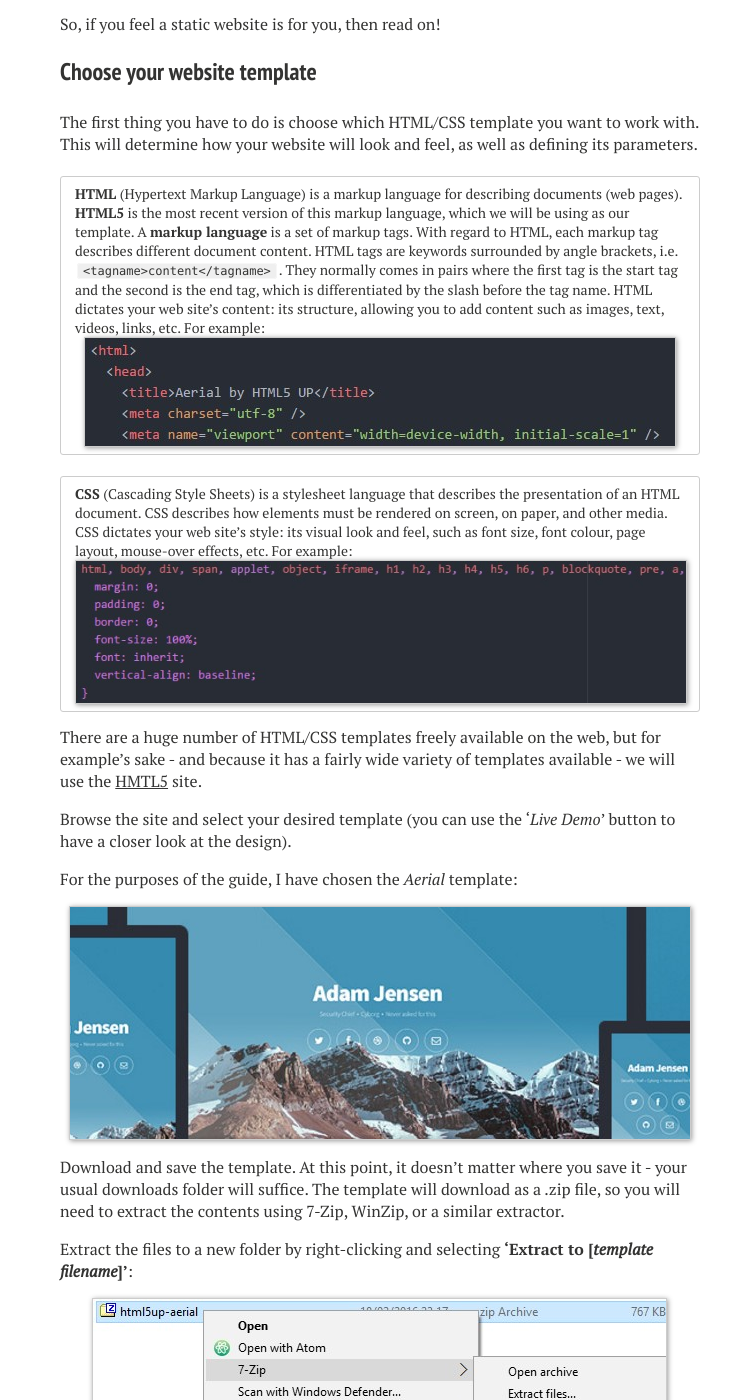
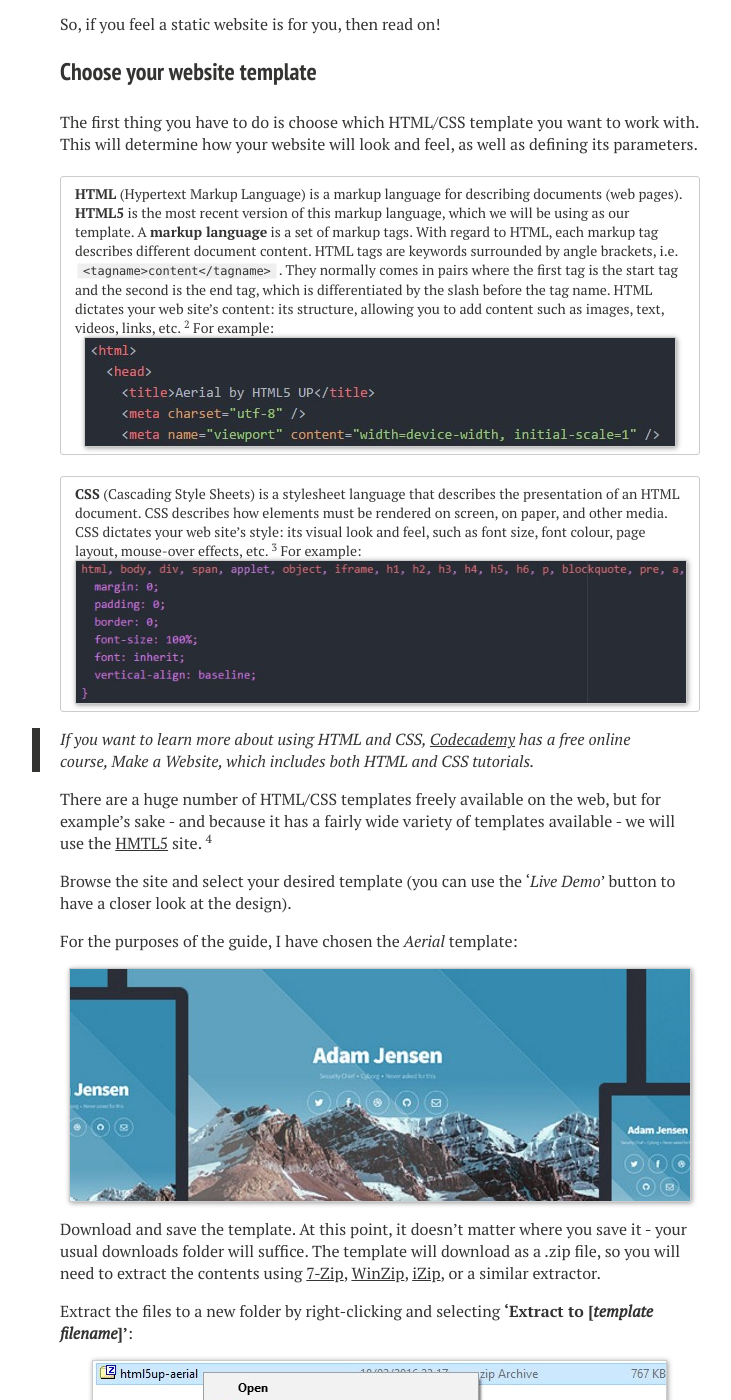
Before and after one commit to stujampur/xpmgla.github.io, a Jekyll site: the page built from _posts/2016-04-08-building-a-basic-landing-page.md, in a window 1280 px wide and 1400 px high, scrolled down 579 px. Shown: the whole window, without its empty margins (260-991 px from the left). Built offline with Jekyll 4.4.1, drawn with Linux system fonts in a browser that asks for light colours; nearby versions of some CDN libraries; some of the changed text lies outside the part shown.

Commit message:
updates landing page guide

```diff
--- a/_posts/2016-04-08-building-a-basic-landing-page.md
+++ b/_posts/2016-04-08-building-a-basic-landing-page.md
@@ -26,15 +26,17 @@ So, if you feel a static website is for you, then read on!
 
 The first thing you have to do is choose which HTML/CSS template you want to work with. This will determine how your website will look and feel, as well as defining its parameters.
 
-**HTML** (Hypertext Markup Language) is a markup language for describing documents (web pages). **HTML5** is the most recent version of this markup language, which we will be using as our template. A **markup language** is a set of markup tags. With regard to HTML, each markup tag describes different document content. HTML tags are keywords surrounded by angle brackets, i.e. `<tagname>content</tagname>`. They normally comes in pairs where the first tag is the start tag and the second is the end tag, which is differentiated by the slash before the tag name. HTML dictates your web site’s content: its structure, allowing you to add content such as images, text, videos, links, etc. For example:
+**HTML** (Hypertext Markup Language) is a markup language for describing documents (web pages). **HTML5** is the most recent version of this markup language, which we will be using as our template. A **markup language** is a set of markup tags. With regard to HTML, each markup tag describes different document content. HTML tags are keywords surrounded by angle brackets, i.e. `<tagname>content</tagname>`. They normally comes in pairs where the first tag is the start tag and the second is the end tag, which is differentiated by the slash before the tag name. HTML dictates your web site’s content: its structure, allowing you to add content such as images, text, videos, links, etc. [^2] For example:
 ![HTML]({{ site.url }}/images/landing-page-guide-images/HTML-example.jpg)
 {: .notice}
 
-**CSS** (Cascading Style Sheets) is a stylesheet language that describes the presentation of an HTML document. CSS describes how elements must be rendered on screen, on paper, and other media. CSS dictates your web site’s style: its visual look and feel, such as font size, font colour, page layout, mouse-over effects, etc. For example:
+**CSS** (Cascading Style Sheets) is a stylesheet language that describes the presentation of an HTML document. CSS describes how elements must be rendered on screen, on paper, and other media. CSS dictates your web site’s style: its visual look and feel, such as font size, font colour, page layout, mouse-over effects, etc. [^3] For example:
 ![CSS]({{ site.url }}/images/landing-page-guide-images/CSS-example.jpg)
 {: .notice}
 
-There are a huge number of HTML/CSS templates freely available on the web, but for example's sake - and because it has a fairly wide variety of templates available - we will use the [HMTL5](http://html5up.net/) site.
+>If you want to learn more about using HTML and CSS, [Codecademy](https://www.codecademy.com/learn) has a free online course, Make a Website, which includes both HTML and CSS tutorials.
+
+There are a huge number of HTML/CSS templates freely available on the web, but for example's sake - and because it has a fairly wide variety of templates available - we will use the [HMTL5](http://html5up.net/) site. [^4]
 
 Browse the site and select your desired template (you can use the '*Live Demo*' button to have a closer look at the design).
 
@@ -42,7 +44,7 @@ For the purposes of the guide, I have chosen the *Aerial* template:
 
 ![Aerial]({{ site.url }}/images/landing-page-guide-images/Template-example.jpg)
 
-Download and save the template. At this point, it doesn't matter where you save it - your usual downloads folder will suffice. The template will download as a .zip file, so you will need to extract the contents using 7-Zip, WinZip, or a similar extractor.
+Download and save the template. At this point, it doesn't matter where you save it - your usual downloads folder will suffice. The template will download as a .zip file, so you will need to extract the contents using [7-Zip](http://www.7-zip.org/), [WinZip](http://www.winzip.com/win/en/index.htm), [iZip](http://www.izip.com/), or a similar extractor.
 
 Extract the files to a new folder by right-clicking and selecting **'Extract to [*template filename*]’**:
 
@@ -97,13 +99,15 @@ Hit ***Enter***.
 
 The terminal should now be pointing at the correct file location/folder. (*If it is already pointing at the correct file location then ignore this step.*)
 
-To clone the repository, first return to your repository on the GitHub site and copy the URL (in the box next to ‘*HTTPS*’) by clicking the ***Clipboard w/ Back Arrow*** button:
+To clone the repository, first return to your repository on the GitHub site and copy the URL (in the box next to ‘*HTTPS*’) by clicking the ***Copy to Clipboard*** button:
 
 ![Clone repository]({{ site.url }}/images/landing-page-guide-images/Clone-repo.jpg)
 
 Open the terminal again and type `git clone` and then paste in the copied clone URL. For example:
 
 `git clone https://github.com/sjptest/sjptest.github.io.git`
+
+Hit ***Enter***.
 
 You should now see a message similar to the below:
 
@@ -161,7 +165,7 @@ So, now to make some changes. The first thing you will probably want to change i
 
 ![Atom]({{ site.url }}/images/landing-page-guide-images/Atom-example1.jpg)
 
-You should be able to clearly see the name of the user that created the template, whose name appeared when you viewed the template on [HTML5Up](https//html5up.net) and when you viewed your template via the index.html HTML file from your locally cloned repository in your web browser, along with the other key details. For example:
+You should be able to clearly see the name of the user that created the template, whose name appeared when you viewed the template on HTML5Up and when you viewed your template via the index.html HTML file from your locally cloned repository in your web browser, along with the other key details. For example:
 
 ![Atom]({{ site.url }}/images/landing-page-guide-images/Atom-example2.jpg)
 
@@ -173,13 +177,13 @@ Make your changes and then ***CTRL+S*** to save.
 
 ### Check your changes locally
 
-To check your changes locally, before you make them visible on the web, go back to your locally cloned file location/folder (either in your web browser, if you still have it open, or in File Explorer, double-clicking the ‘***index.html***’ HTML file again). You should then see the changes you made in the text editor replicated on the template in your local repository. For example:
+To check your changes locally, before you make them visible on the web, go back to your locally cloned file location/folder (either by refreshing the page in your web browser, if you still have it open, or in File Explorer, by double-clicking the ‘***index.html***’ HTML file again). You should then see the changes you made in the text editor replicated on the template in your local repository. For example:
 
 ![Template Local Preview]({{ site.url }}/images/landing-page-guide-images/Template-changes-local-preview.jpg)
 
 ### Pushing your changes
 
-Once you are happy with your changes, you need to '**push**' these ‘**upstream**’ to your origin repository on the GitHub web site. This will allow these changes to reflect globally on the web-based version of your web page.
+Once you are finished working and are happy with your changes, you need to '**push**' these ‘**upstream**’ to your origin repository on the GitHub web site. This will allow these changes to reflect globally on the web-based version of your web page.
 
 > There is no need to '***pull***' any changes from '***upstream***', because you are the only person making changes to your site. There is only your local cloned repository and your origin repository.
 
@@ -187,11 +191,13 @@ To do this, open the terminal. First, ensure the terminal is pointing at your lo
 
 `cd C:\Users\Documents\GitHub\sjptest.github.io`
 
+Hit ***Enter***.
+
 The first step is grouping all changes in a staging area.
 
 To do this, type `git add –A`. ***Enter***.
 
-Next, you need to ‘***commit***’ your changes. To do this, type `git commit –am ‘[comment]’`. ***Enter***.
+Next, you need to ‘***commit***’ your changes. To do this, type `git commit –am ‘[comment]’` (where your comment should typically reflect the changes you've made, e.g. 'initial changes', or 'update contact details', etc). ***Enter***.
 
 And lastly, to ‘***push***’ your changes to the origin repository on the GitHub website. To do this, type `git push`. ***Enter***.
 
@@ -200,3 +206,10 @@ If you load your website, you should now see these changes reflected.
 **And that's it - you now have your own landing page**! You are now free to amend and personalise it in any way you wish!
 
 Enjoy.
+
+---
+
+[^1]:[Static vs. Dynamic Websites Guides](http://edinteractive.co.uk/static-vs-dynamic-websites-difference/)
+[^2]: [HTML Introduction](http://www.w3schools.com/html/html_intro.asp)
+[^3]:[CSS Introduction](http://www.w3schools.com/css/)
+[^4]:[More HTML Templates](http://templated.co/) / [Even More HTML Templates](http://designscrazed.org/free-responsive-html5-css3-templates/)
```
Also changed, not shown: other parts of _posts/2016-04-08-building-a-basic-landing-page.md (+1 -1 lines).
